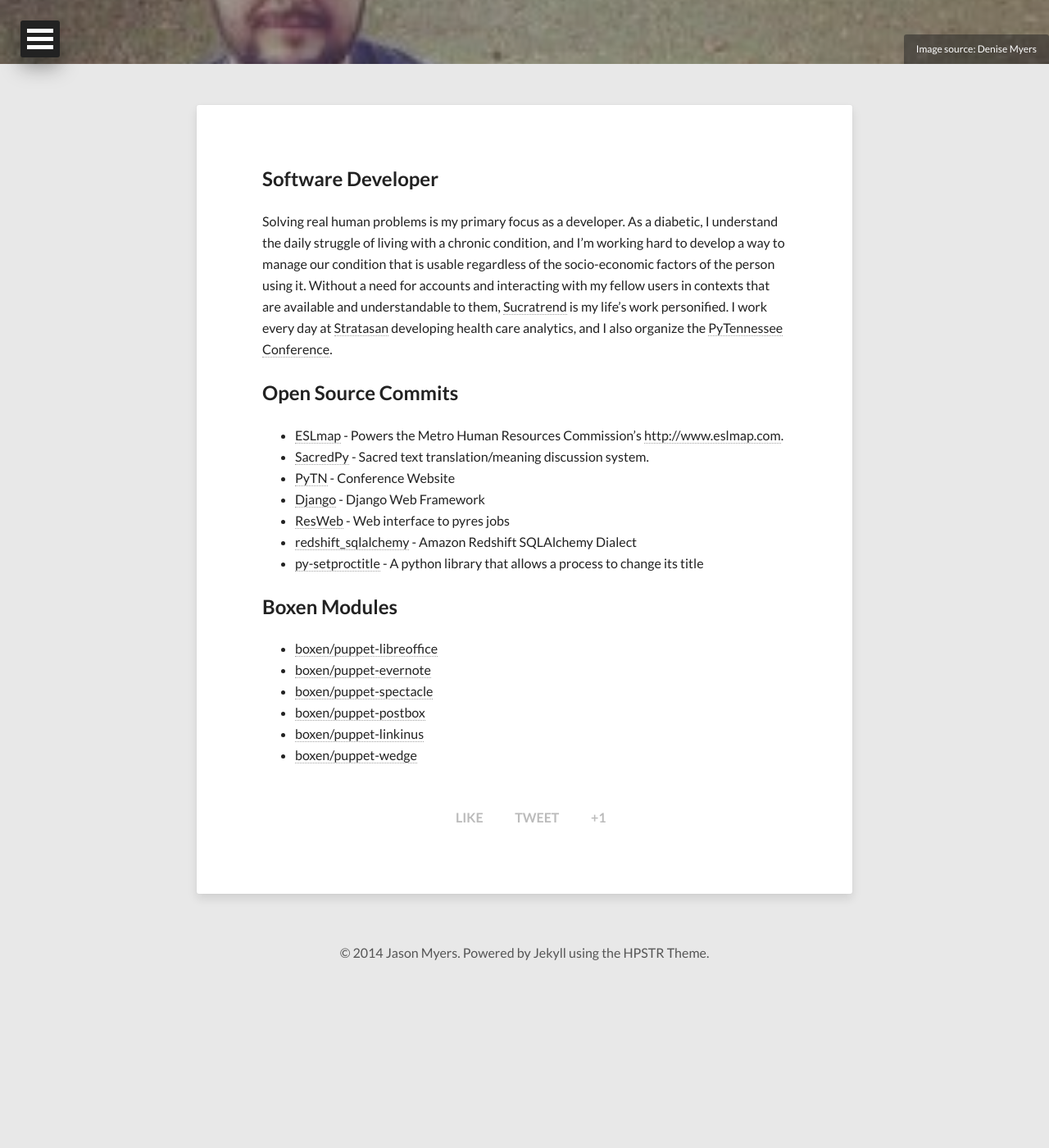
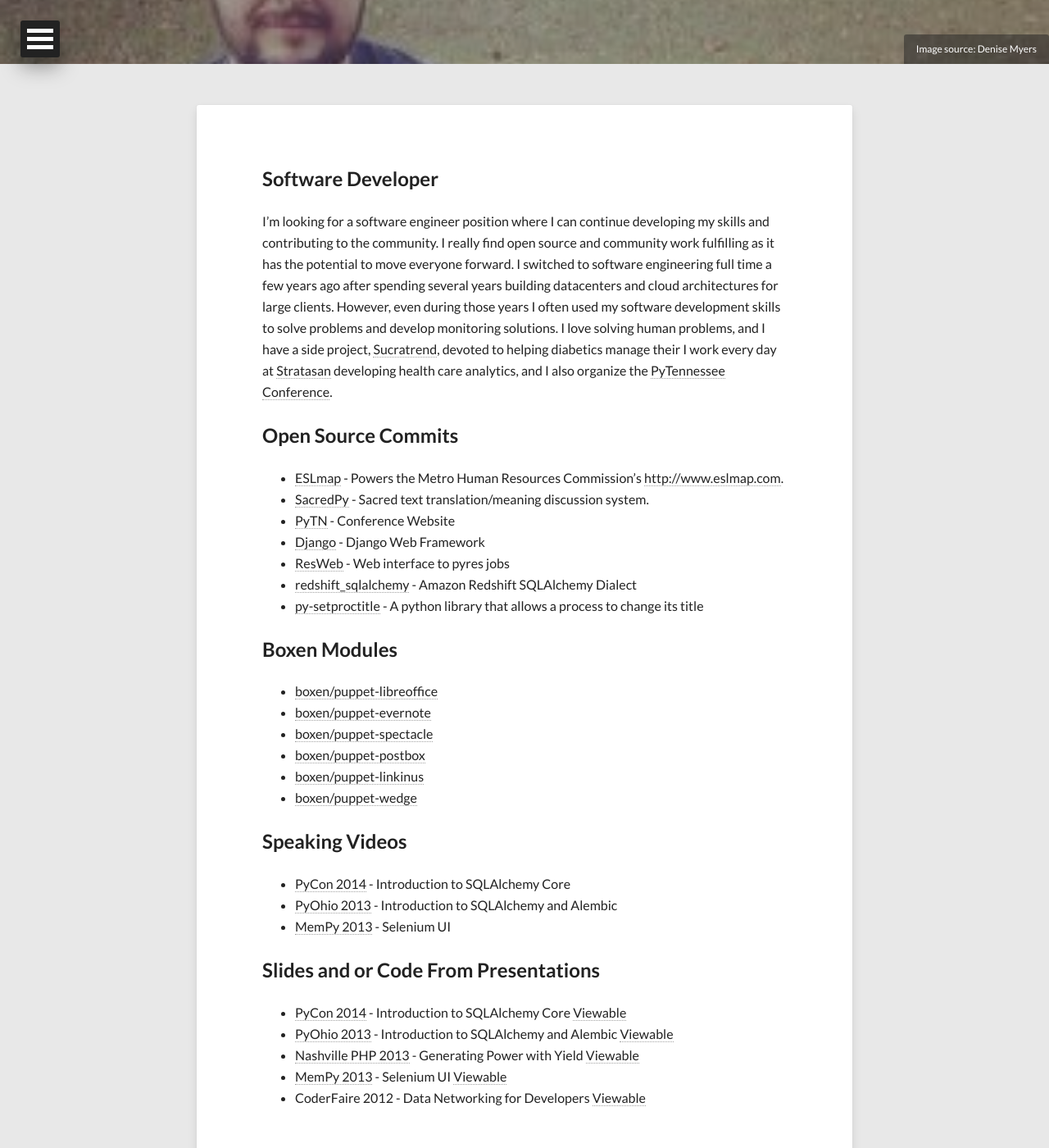
Before and after one commit to jasonamyers/jasonamyers.github.com, a Jekyll site: the page built from about.md, in a window 1280 px wide and 1400 px high, scrolled down 362 px. Shown: the whole window at 82% size. Built offline with Jekyll 4.4.1, drawn with Linux system fonts in a browser that asks for light colours; nearby versions of some CDN libraries; before the commit the page ends 1565 px from its top, so only the background shows below that.

Commit message:
Updating About File
Signed-off-by: Jason Myers <jason@jasonamyers.com>

```diff
--- a/about.md
+++ b/about.md
@@ -10,13 +10,15 @@ share: true
 ---
 
 ## Software Developer
-Solving real human problems is my primary focus as a developer.  As a diabetic,
-I understand the daily struggle of living with a chronic condition, and I'm
-working hard to develop a way to manage our condition that is usable regardless
-of the socio-economic factors of the person using it.  Without a need for
-accounts and interacting with my fellow users in contexts that are available and
-understandable to them, [Sucratrend](http://www.sucratrend.com) is my life's work
-personified. I work every day at [Stratasan](http://www.stratasan.com) developing health care analytics, and
+I’m looking for a software engineer position where I can continue developing my
+skills and contributing to the community. I really find open source and
+community work fulfilling as it has the potential to move everyone forward.
+I switched to software engineering full time a few years ago after spending
+several years building datacenters and cloud architectures for large clients.
+However, even during those years I often used my software development skills to
+solve problems and develop monitoring solutions. I love solving human problems,
+and I have a side project, [Sucratrend](https://www.stratasan.com), devoted to helping diabetics manage their
+I work every day at [Stratasan](http://www.stratasan.com) developing health care analytics, and
 I also organize the [PyTennessee Conference](http://www.pytennessee.org).
 
 ## Open Source Commits
@@ -38,3 +40,16 @@ allows a process to change its title
 * [boxen/puppet-postbox](https://github.com/boxen/puppet-postbox)
 * [boxen/puppet-linkinus](https://github.com/boxen/puppet-linkinus)
 * [boxen/puppet-wedge](https://github.com/boxen/puppet-wedge)
+
+## Speaking Videos
+* [PyCon 2014](http://pyvideo.org/video/2654/introduction-to-sqlalchemy-core) - Introduction to SQLAlchemy Core
+* [PyOhio 2013](http://pyvideo.org/video/2291/introduction-to-sqlalchemy-and-alembic-migrations) - Introduction to SQLAlchemy and Alembic
+* [MemPy 2013](https://www.youtube.com/watch?v=jvBfm0q9_qk) - Selenium UI
+
+## Slides and or Code From Presentations
+
+* [PyCon 2014](https://github.com/jasonamyers/pycon2014) - Introduction to SQLAlchemy Core [Viewable](http://www.slideshare.net/jamdatadude/sql-alchemy-core-an-introduction)
+* [PyOhio 2013](https://github.com/jasonamyers/intro-sqlalchemy-alembic-presentation) - Introduction to SQLAlchemy and Alembic [Viewable](http://www.slideshare.net/jamdatadude/introduction-to-sqlalchemy-and-alembic-migrations)
+* [Nashville PHP 2013](https://github.com/jasonamyers/php-yield-presentation) - Generating Power with Yield [Viewable](http://www.slideshare.net/jamdatadude/generating-power-with-yield)
+* [MemPy 2013](https://github.com/jasonamyers/seleniumuitalk) - Selenium UI [Viewable](http://www.slideshare.net/jamdatadude/selenium-testing-16083902)
+* CoderFaire 2012 - Data Networking for Developers [Viewable](http://www.slideshare.net/jamdatadude/coderfaire-data-networking-for-developers)
```
